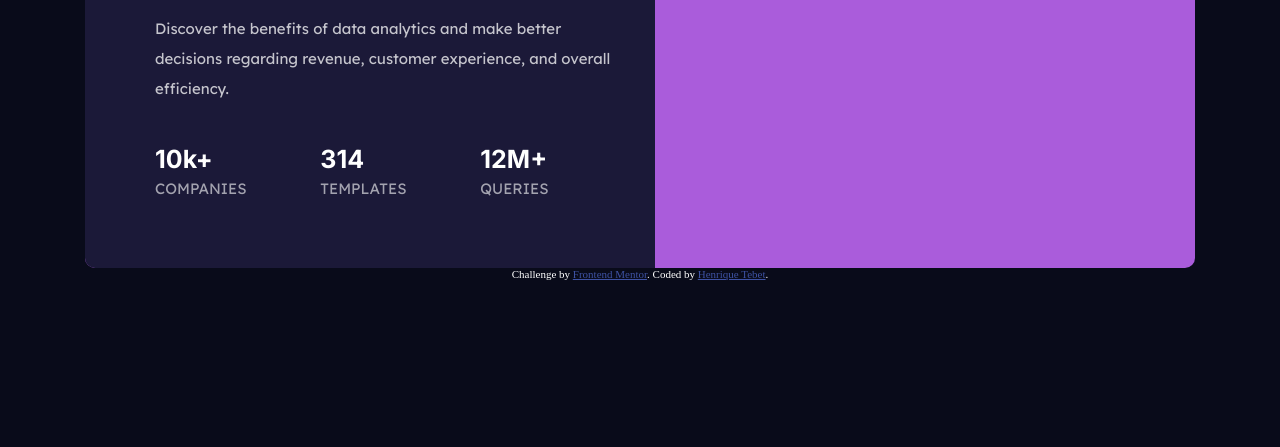
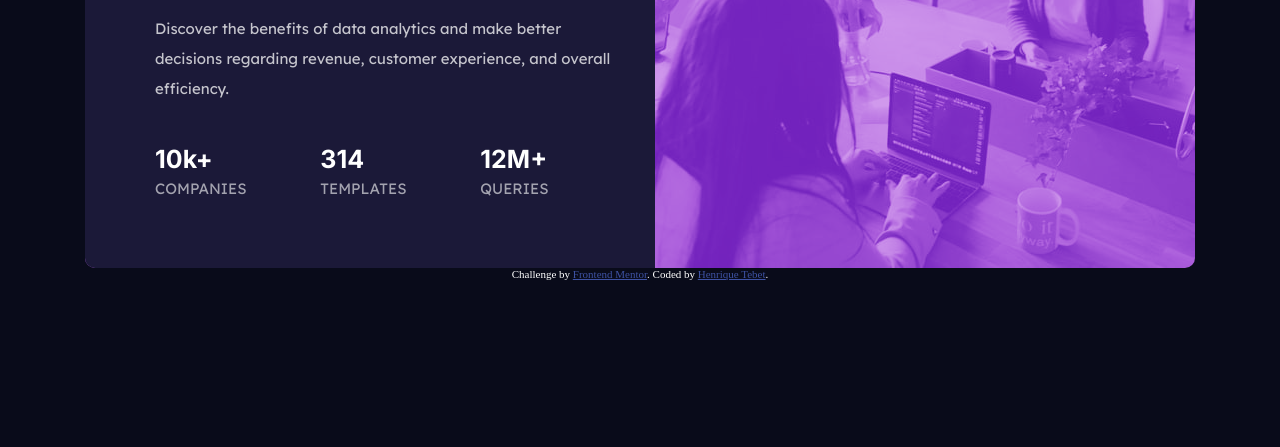
Before and after one commit to HenriqueTebet/fei, a plain HTML site: page stats-preview-card-component-main/index.html in a window 1280 px wide. Shown: the part 353-800 px from the top of the page. Drawn offline with Linux system fonts and the light colour scheme; the site is published under a folder, as on GitHub Pages, so addresses that start at the root find nothing.

Commit message:
Correção link CSS (2)

```diff
--- a/stats-preview-card-component-main/css/style.css
+++ b/stats-preview-card-component-main/css/style.css
@@ -44,7 +44,7 @@ p {
     width: 1110px;
     margin: 175px auto 0;
     border-radius: 10px;
-    background-image: url("/stats-preview-card-component-main/img/image-header-desktop.jpg");
+    background-image: url("../img/image-header-desktop.jpg");
     background-repeat: no-repeat;
     background-position-x: right;
     background-color: hsl(277, 64%, 61%);
```
Also changed, not shown: stats-preview-card-component-main/images/favicon-32x32.png (deleted), stats-preview-card-component-main/images/image-header-mobile.jpg (deleted).
